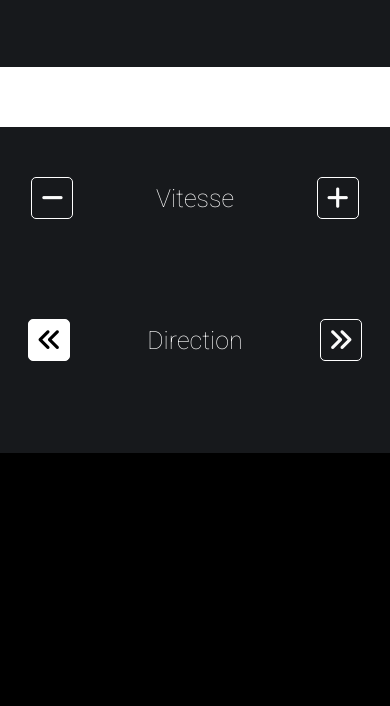
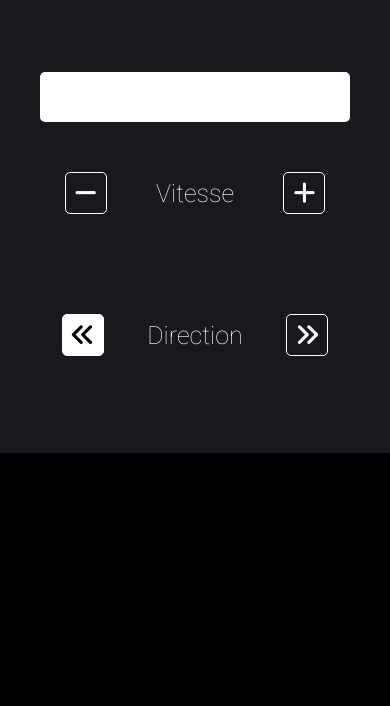
Before and after one commit to AugustinRibreau/scroll-vertical-text, a website built with Parcel: page src/index.html in a window 390 px wide. Shown: the part 138-844 px from the top of the page. Built offline with nearby package versions, Linux system fonts and the light colour scheme.

Commit message:
fix: responsive website

```diff
--- a/src/css/responsive.css
+++ b/src/css/responsive.css
@@ -12,6 +12,10 @@
 
 /* Mobile L */
 @media (max-width: 425px) {
+  .option__input {
+    width: 300px;
+    height: 40px;
+  }
 }
 
 /* Mobile M */
```
